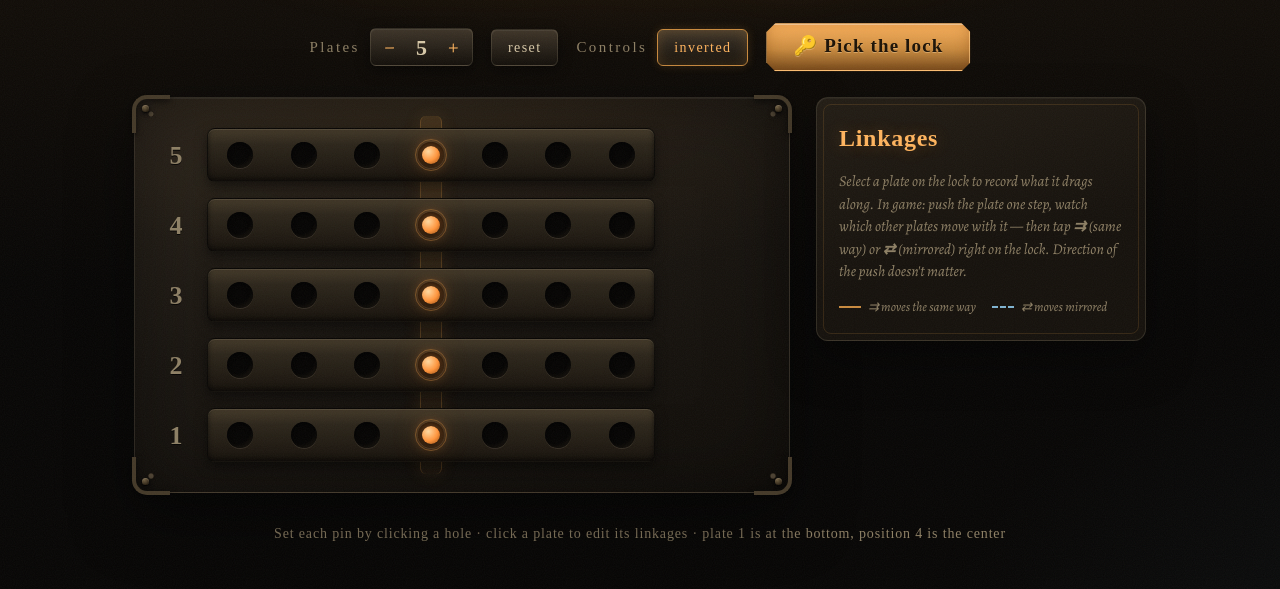
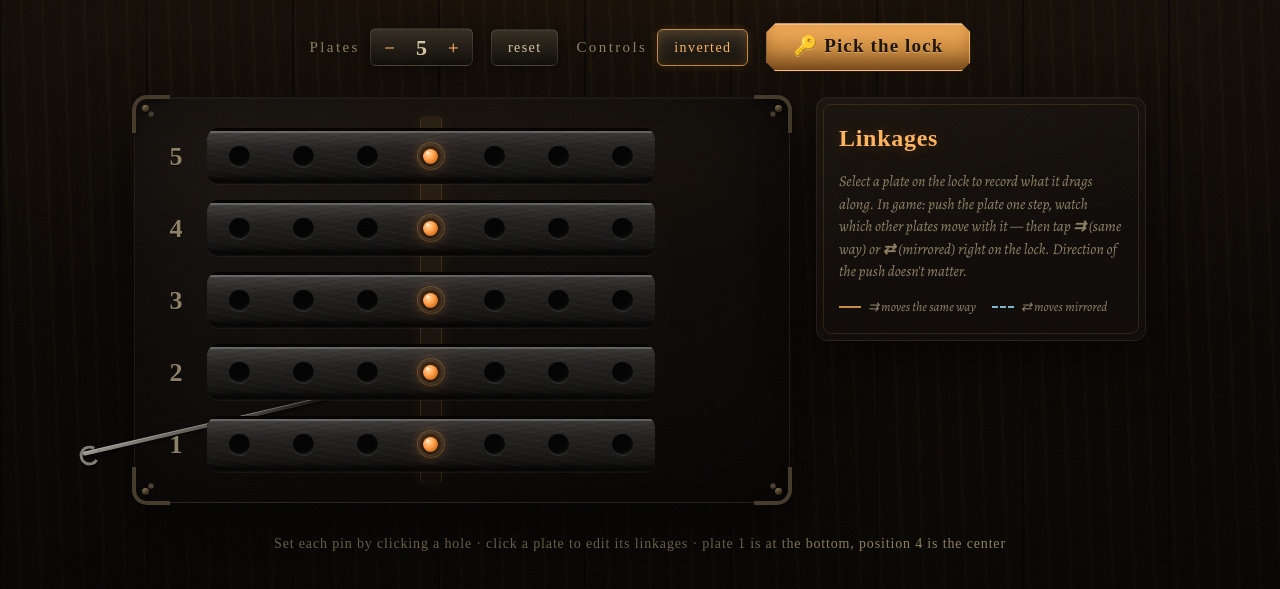
Before and after one commit to igoriuz/gothic-lockpicking, a website built with Vite: page index.html in a window 1280 px wide. Shown: the part 157-746 px from the top of the page. Built offline with nearby package versions, Linux system fonts and the light colour scheme; a web font is replaced by a local one.

Commit message:
Grittier in-game look: sliding slabs, scratched steel, dark wood scene
- Plates are now wide steel slabs that physically slide inside dark
  slots — holes and the brass peg travel with the slab, matching the
  real lock; click zones in window coordinates replace hole buttons
- Scratched dark steel texture with worn bright rims, drilled holes,
  brass pegs with specular glint
- Much darker scene: wooden plank table background with heavy vignette,
  dimmer candlelight, darker chassis/panels, decorative lockpick
  resting in the mechanism

```diff
--- a/src/styles/base.css
+++ b/src/styles/base.css
@@ -12,9 +12,9 @@
   --steel-bright: #b8e0f5;
   --pin-off: #d9b14a;
   --pin-on: #ff943b;
-  --iron-hi: #3d3428;
-  --iron: #262019;
-  --iron-dark: #14100b;
+  --iron-hi: #332c21;
+  --iron: #1f1a14;
+  --iron-dark: #0f0c08;
   --line: rgba(216, 201, 168, 0.14);
   --font-display: 'Grenze Gotisch', serif;
   --font-label: 'Alegreya SC', serif;
@@ -36,9 +36,14 @@ body {
 }
 
 body {
+  /* Dark wooden planks under a heavy vignette, like the in-game table */
   background:
-    radial-gradient(ellipse 70% 90% at 110% 110%, rgba(64, 92, 110, 0.1), transparent 55%),
-    linear-gradient(180deg, var(--bg1), var(--bg0) 55%);
+    radial-gradient(ellipse 130% 95% at 50% 30%, rgba(0, 0, 0, 0) 30%, rgba(0, 0, 0, 0.72) 100%),
+    repeating-linear-gradient(90deg, rgba(0, 0, 0, 0.55) 0 2px, transparent 2px 146px),
+    repeating-linear-gradient(88deg,
+      rgba(255, 214, 160, 0.02) 0 3px, transparent 3px 8px,
+      rgba(0, 0, 0, 0.07) 8px 13px, transparent 13px 21px),
+    linear-gradient(180deg, #181008, #0b0703 60%);
   background-attachment: fixed;
   color: var(--parchment);
   font-family: var(--font-body);
@@ -52,7 +57,7 @@ body::before {
   position: fixed;
   inset: 0;
   pointer-events: none;
-  background: radial-gradient(ellipse 85% 55% at 50% -8%, rgba(255, 158, 64, 0.16), transparent 62%);
+  background: radial-gradient(ellipse 85% 55% at 50% -8%, rgba(255, 148, 54, 0.11), transparent 62%);
   animation: candle 5s ease-in-out infinite;
 }
 
--- a/src/styles/lock.css
+++ b/src/styles/lock.css
@@ -5,13 +5,41 @@
   padding: 30px 134px 30px 24px;
   border-radius: 14px;
   background:
-    radial-gradient(ellipse 120% 80% at 50% 0%, rgba(255, 158, 64, 0.05), transparent 60%),
-    linear-gradient(160deg, #2b241b, #191510 45%, #100d09);
-  border: 1px solid rgba(216, 201, 168, 0.12);
+    radial-gradient(ellipse 120% 80% at 50% 0%, rgba(255, 148, 54, 0.04), transparent 60%),
+    linear-gradient(160deg, #191511, #0e0b08 45%, #070504);
+  border: 1px solid rgba(216, 201, 168, 0.07);
   box-shadow:
-    0 24px 60px rgba(0, 0, 0, 0.65),
-    inset 0 1px 0 rgba(255, 255, 255, 0.05),
-    inset 0 0 80px rgba(0, 0, 0, 0.45);
+    0 28px 70px rgba(0, 0, 0, 0.8),
+    inset 0 1px 0 rgba(255, 255, 255, 0.04),
+    inset 0 0 100px rgba(0, 0, 0, 0.6);
+}
+
+/* A lockpick resting in the mechanism */
+.lockpick {
+  position: absolute;
+  left: -52px;
+  bottom: 46px;
+  width: 250px;
+  height: 4px;
+  transform: rotate(-13deg);
+  transform-origin: left center;
+  border-radius: 2px;
+  background: linear-gradient(90deg, #9a978e, #6b6860 35%, #45423b 70%, rgba(40, 38, 33, 0));
+  box-shadow: 0 2px 3px rgba(0, 0, 0, 0.85), inset 0 1px 0 rgba(255, 255, 255, 0.3);
+  pointer-events: none;
+}
+
+.lockpick::after {
+  content: '';
+  position: absolute;
+  left: -4px;
+  top: -5px;
+  width: 14px;
+  height: 14px;
+  border-radius: 50%;
+  border: 3px solid #807d74;
+  border-right-color: transparent;
+  box-shadow: 0 2px 3px rgba(0, 0, 0, 0.7);
 }
 
 /* Forged corner brackets, like the iron fittings of a chest */
@@ -68,9 +96,9 @@
   left: calc(24px + 34px + 14px + (100% - 24px - 134px - 34px - 14px) / 2);
   transform: translateX(-50%);
   border-radius: 6px;
-  background: linear-gradient(180deg, rgba(201, 138, 62, 0.16), rgba(201, 138, 62, 0.05));
-  border-inline: 1px solid rgba(201, 138, 62, 0.25);
-  box-shadow: 0 0 18px rgba(201, 138, 62, 0.12);
+  background: linear-gradient(180deg, rgba(201, 138, 62, 0.1), rgba(201, 138, 62, 0.03));
+  border-inline: 1px solid rgba(201, 138, 62, 0.16);
+  box-shadow: 0 0 18px rgba(201, 138, 62, 0.08);
 }
 
 .plates {
@@ -107,68 +135,133 @@
   text-shadow: 0 0 12px rgba(255, 158, 64, 0.7);
 }
 
-/* The sliding metal plate */
+/* The slot the plate slides in */
 .bar {
   position: relative;
   flex: 1;
-  display: grid;
-  grid-template-columns: repeat(7, 1fr);
-  align-items: center;
-  height: 54px;
-  border-radius: 8px;
-  background: linear-gradient(180deg, #423827 0%, #2c251a 30%, #201a12 70%, #16110b 100%);
-  border: 1px solid rgba(0, 0, 0, 0.7);
+  height: 56px;
+  border-radius: 12px;
+  overflow: hidden;
+  background: #050403;
   box-shadow:
-    inset 0 1px 0 rgba(255, 235, 200, 0.12),
-    inset 0 -2px 5px rgba(0, 0, 0, 0.6),
-    0 5px 12px rgba(0, 0, 0, 0.5);
+    inset 0 3px 8px rgba(0, 0, 0, 0.95),
+    inset 0 -1px 0 rgba(255, 255, 255, 0.04),
+    0 1px 0 rgba(255, 255, 255, 0.04);
   cursor: pointer;
   transition: box-shadow 0.25s;
 }
 
 .plate.selected .bar {
   box-shadow:
-    inset 0 1px 0 rgba(255, 235, 200, 0.12),
-    inset 0 -2px 5px rgba(0, 0, 0, 0.6),
-    0 0 0 1px rgba(127, 179, 209, 0.7),
+    inset 0 3px 8px rgba(0, 0, 0, 0.95),
+    inset 0 0 0 1px rgba(127, 179, 209, 0.7),
     0 0 22px rgba(127, 179, 209, 0.3);
 }
 
 .plate.active-move .bar {
   box-shadow:
-    inset 0 1px 0 rgba(255, 235, 200, 0.12),
-    inset 0 -2px 5px rgba(0, 0, 0, 0.6),
-    0 0 0 1px rgba(255, 158, 64, 0.75),
+    inset 0 3px 8px rgba(0, 0, 0, 0.95),
+    inset 0 0 0 1px rgba(255, 158, 64, 0.75),
     0 0 26px rgba(255, 158, 64, 0.3);
 }
 
-/* Punched holes */
+/* The sliding steel slab — holes and pin travel with it, like in game.
+   13 columns wide: 7 holes in the middle, 3 solid columns each side. */
+.slab {
+  position: absolute;
+  top: 2px;
+  bottom: 2px;
+  width: calc(13 * 100% / 7);
+  left: calc((var(--pos, 4) - 7) * 100% / 7);
+  display: grid;
+  grid-template-columns: repeat(13, 1fr);
+  align-items: center;
+  border-radius: 9px;
+  background:
+    repeating-linear-gradient(11deg, rgba(255, 255, 255, 0.016) 0 2px, transparent 2px 7px),
+    repeating-linear-gradient(171deg, rgba(0, 0, 0, 0.14) 0 1px, transparent 1px 5px),
+    radial-gradient(ellipse 70% 170% at 28% -50%, rgba(196, 200, 205, 0.13), transparent 55%),
+    radial-gradient(ellipse 50% 120% at 80% 160%, rgba(120, 110, 95, 0.1), transparent 60%),
+    linear-gradient(180deg, #393734 0%, #232120 32%, #161514 72%, #0c0b0a 100%);
+  border: 1px solid #030302;
+  box-shadow:
+    inset 0 2px 1px rgba(212, 216, 220, 0.28),
+    inset 0 -3px 4px rgba(0, 0, 0, 0.8);
+  transition: left 0.45s cubic-bezier(0.3, 0.9, 0.3, 1);
+}
+
+/* Drilled holes (visual only — they ride on the slab) */
 .hole {
+  grid-row: 1;
+  justify-self: center;
+  width: 21px;
+  height: 21px;
+  border-radius: 50%;
+  background: radial-gradient(circle at 42% 36%, #000 48%, #131210 88%, #1c1a17);
+  box-shadow:
+    inset 0 2px 3px rgba(0, 0, 0, 1),
+    inset 0 -1px 1px rgba(130, 132, 130, 0.18),
+    0 1px 1px rgba(205, 208, 210, 0.16);
+}
+
+/* The brass peg, fixed in the slab's middle hole */
+.peg {
+  grid-column: 7;
+  grid-row: 1;
+  justify-self: center;
+  width: 15px;
+  height: 15px;
+  border-radius: 50%;
+  background:
+    radial-gradient(circle 3px at 33% 27%, rgba(255, 246, 220, 0.95), rgba(255, 246, 220, 0) 70%),
+    radial-gradient(circle at 36% 32%, #e3c178 0%, #bd9344 42%, #7c5c22 76%, #463110 100%);
+  box-shadow: 0 2px 4px rgba(0, 0, 0, 0.8), inset 0 -2px 2px rgba(0, 0, 0, 0.4);
+  transition: background 0.3s, box-shadow 0.3s;
+}
+
+.plate.centered .peg {
+  background:
+    radial-gradient(circle 3px at 33% 27%, rgba(255, 250, 230, 1), rgba(255, 250, 230, 0) 70%),
+    radial-gradient(circle at 36% 32%, #ffd9a0 0%, var(--pin-on) 48%, #9c4f12 95%);
+  box-shadow:
+    0 2px 4px rgba(0, 0, 0, 0.8),
+    0 0 14px rgba(255, 148, 59, 0.85),
+    0 0 30px rgba(255, 148, 59, 0.35);
+}
+
+/* Click zones for setting the pin position (window coordinates) */
+.zones {
+  position: absolute;
+  inset: 0;
+  display: grid;
+  grid-template-columns: repeat(7, 1fr);
+  align-items: center;
+  z-index: 3;
+}
+
+.zone {
   all: unset;
   cursor: pointer;
   justify-self: center;
-  width: 26px;
-  height: 26px;
+  width: 28px;
+  height: 28px;
   border-radius: 50%;
-  background: radial-gradient(circle at 38% 32%, #050403 55%, #1c170f 90%);
-  box-shadow:
-    inset 0 2px 4px rgba(0, 0, 0, 0.95),
-    0 1px 0 rgba(255, 235, 200, 0.1);
   transition: box-shadow 0.2s;
 }
 
-.hole:hover {
-  box-shadow:
-    inset 0 2px 4px rgba(0, 0, 0, 0.95),
-    0 0 8px rgba(216, 201, 168, 0.35);
+.zone:hover {
+  box-shadow: inset 0 0 0 1px rgba(216, 201, 168, 0.45), 0 0 8px rgba(216, 201, 168, 0.25);
 }
 
-.hole.center {
-  outline: 1px solid rgba(201, 138, 62, 0.4);
-  outline-offset: 2px;
+.zone.center {
+  box-shadow: inset 0 0 0 1px rgba(201, 138, 62, 0.3);
 }
 
-.solving .hole {
+.zone.center:hover {
+  box-shadow: inset 0 0 0 1px rgba(216, 201, 168, 0.45), 0 0 8px rgba(216, 201, 168, 0.25);
+}
+
+.solving .zone {
   pointer-events: none;
 }
 
@@ -176,7 +269,7 @@
   cursor: default;
 }
 
-/* The pin — glides between holes */
+/* Ghost target marker — window coordinates, where the peg will land */
 .pin {
   position: absolute;
   top: 0;
@@ -186,28 +279,16 @@
   display: grid;
   place-items: center;
   pointer-events: none;
-  transition: left 0.4s cubic-bezier(0.3, 0.9, 0.3, 1);
+  z-index: 2;
 }
 
 .pin::before {
   content: '';
-  width: 18px;
-  height: 18px;
+  width: 15px;
+  height: 15px;
   border-radius: 50%;
-  background: radial-gradient(circle at 35% 30%, #f3d98a, var(--pin-off) 55%, #8a6c22 95%);
-  box-shadow: 0 2px 5px rgba(0, 0, 0, 0.7), inset 0 -2px 3px rgba(0, 0, 0, 0.35);
-  transition: background 0.3s, box-shadow 0.3s;
 }
 
-.plate.centered .pin::before {
-  background: radial-gradient(circle at 35% 30%, #ffd9a0, var(--pin-on) 55%, #9c4f12 95%);
-  box-shadow:
-    0 2px 5px rgba(0, 0, 0, 0.7),
-    0 0 14px rgba(255, 148, 59, 0.85),
-    0 0 30px rgba(255, 148, 59, 0.35);
-}
-
-/* Ghost target: where the pin will sit after the current step */
 .pin.ghost {
   opacity: 0;
   transition: left 0.4s cubic-bezier(0.3, 0.9, 0.3, 1), opacity 0.25s;
@@ -233,7 +314,7 @@
   }
 }
 
-.opened .pin:not(.ghost)::before {
+.opened .peg {
   animation: pin-blaze 1.1s ease-in-out infinite alternate;
 }
 
@@ -252,6 +333,7 @@
   position: absolute;
   top: 50%;
   transform: translateY(-50%);
+  z-index: 4;
   font-size: 18px;
   font-family: var(--font-display);
   color: var(--bronze-bright);
--- a/src/styles/panels.css
+++ b/src/styles/panels.css
@@ -10,9 +10,9 @@
   position: relative;
   padding: 22px 22px 24px;
   border-radius: 12px;
-  background: linear-gradient(165deg, #221c14, #15110c 60%);
-  border: 1px solid var(--line);
-  box-shadow: 0 18px 44px rgba(0, 0, 0, 0.55), inset 0 1px 0 rgba(255, 255, 255, 0.04);
+  background: linear-gradient(165deg, #18130d, #0e0a07 60%);
+  border: 1px solid rgba(216, 201, 168, 0.09);
+  box-shadow: 0 20px 50px rgba(0, 0, 0, 0.7), inset 0 1px 0 rgba(255, 255, 255, 0.03);
 }
 
 /* Manuscript-style inner hairline frame */
--- a/src/ui/lockView.ts
+++ b/src/ui/lockView.ts
@@ -24,6 +24,7 @@ export class LockView {
       <i class="bracket tl"></i><i class="bracket tr"></i>
       <i class="bracket bl"></i><i class="bracket br"></i>
       <div class="bolt-channel"></div>
+      <div class="lockpick"></div>
       <div class="plates"></div>
       <svg class="links" aria-hidden="true">
         <defs>
@@ -46,17 +47,23 @@ export class LockView {
       const plate = document.createElement('div');
       plate.className = 'plate';
       plate.dataset.plate = String(i);
-      const holes = Array.from({ length: MAX_POS }, (_, h) => {
+      // The slab is 13 columns wide (7 holes + 3 solid columns each side) and
+      // slides inside the bar slot; pin and holes travel with it.
+      const slabHoles = Array.from(
+        { length: MAX_POS },
+        (_, h) => `<div class="hole" style="grid-column:${h + 4}"></div>`,
+      ).join('');
+      const zones = Array.from({ length: MAX_POS }, (_, h) => {
         const pos = h + 1;
         const center = pos === TARGET_POS ? ' center' : '';
-        return `<button class="hole${center}" data-pos="${pos}" aria-label="Plate ${i + 1}, position ${pos}"></button>`;
+        return `<button class="zone${center}" data-pos="${pos}" aria-label="Plate ${i + 1}, position ${pos}"></button>`;
       }).join('');
       plate.innerHTML = `
         <div class="plaque">${i + 1}</div>
         <div class="bar">
-          ${holes}
+          <div class="slab">${slabHoles}<div class="peg"></div></div>
           <div class="pin ghost"></div>
-          <div class="pin"></div>
+          <div class="zones">${zones}</div>
           <div class="push-arrow"></div>
         </div>
         <div class="link-taps">
@@ -80,8 +87,8 @@ export class LockView {
         this.store.setLinkage(selected, plate, existing?.relation === rel ? null : rel);
         return;
       }
-      const hole = target.closest<HTMLElement>('.hole');
-      if (hole) this.store.setPosition(plate, Number(hole.dataset.pos));
+      const zone = target.closest<HTMLElement>('.zone');
+      if (zone) this.store.setPosition(plate, Number(zone.dataset.pos));
       else this.store.selectPlate(plate);
     });
   }
@@ -111,8 +118,8 @@ export class LockView {
       plateEl.classList.toggle('active-move', activeMove?.plate === i);
       plateEl.classList.toggle('centered', pos === TARGET_POS);
 
-      const pin = plateEl.querySelector<HTMLElement>('.pin:not(.ghost)')!;
-      pin.style.setProperty('--pos', String(pos));
+      // The whole slab slides so that its pin hole sits at window column `pos`
+      plateEl.querySelector<HTMLElement>('.slab')!.style.setProperty('--pos', String(pos));
 
       // Ghost target: where this pin will sit after the current step
       const ghost = plateEl.querySelector<HTMLElement>('.pin.ghost')!;
```
